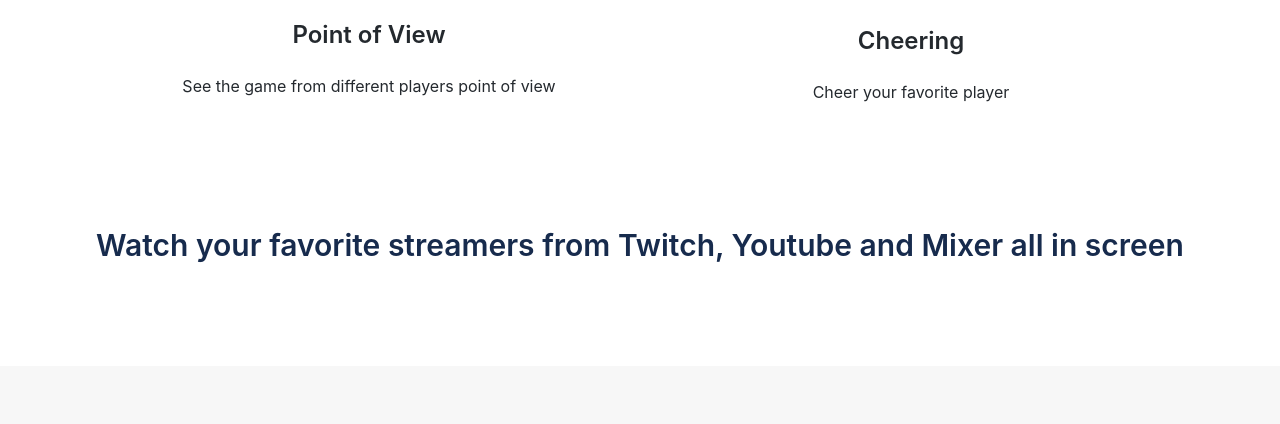
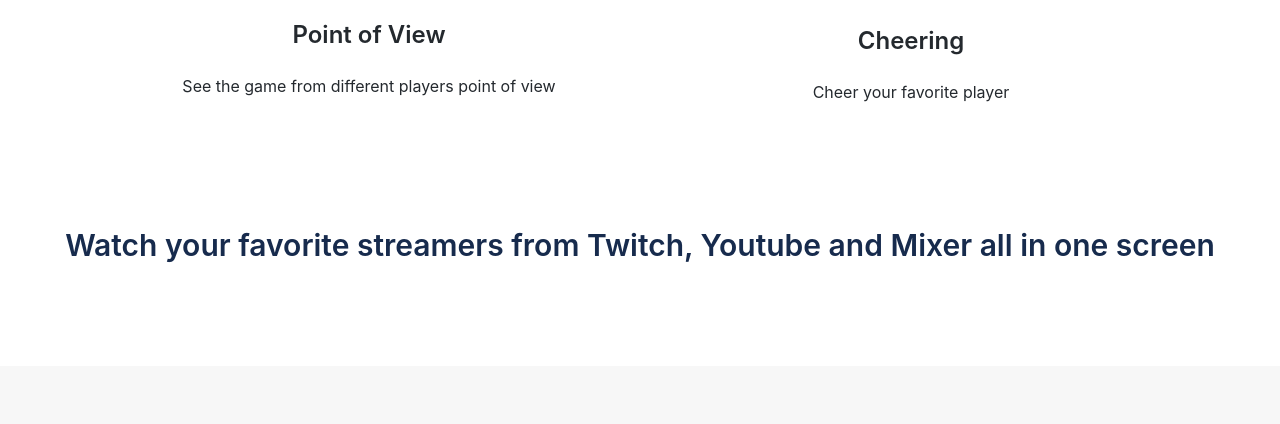
Before and after one commit to tandom-calvin/tandom.github.io, a plain HTML site: page en/index.html in a window 1280 px wide. Shown: the part 550-974 px from the top of the page. Drawn offline with nearby package versions, Linux system fonts and the light colour scheme; files that its build step writes are made by us from their sources; files whose address does not match are found by name.

Commit message:
Deploy website
Deploy website version based on 1ab31a53f50afe5a5269069a010bd52cbb633f9d

```diff
--- a/en/index.html
+++ b/en/index.html
@@ -2,7 +2,7 @@
 </span></div></h2><div><span><p>See the game from different players point of view</p>
 </span></div></div></div><div class="blockElement alignCenter fourByGridBlock imageAlignTop"><div class="blockImage"><img src="/tandom/img/undraw_operating_system.svg"/></div><div class="blockContent"><h2><div><span><p>Cheering</p>
 </span></div></h2><div><span><p>Cheer your favorite player</p>
-</span></div></div></div></div></div></div><div class="productShowcaseSection paddingBottom" style="text-align:center"><h2>Watch your favorite streamers from Twitch, Youtube and Mixer all in screen</h2></div><div class="container lightBackground paddingBottom paddingTop"><div class="wrapper"><div class="gridBlock"><div class="blockElement alignCenter imageAlignSide imageAlignRight twoByGridBlock"><div class="blockContent"><h2><div><span><p>Randomly Generated Theme Colors</p>
+</span></div></div></div></div></div></div><div class="productShowcaseSection paddingBottom" style="text-align:center"><h2>Watch your favorite streamers from Twitch, Youtube and Mixer all in one screen</h2></div><div class="container lightBackground paddingBottom paddingTop"><div class="wrapper"><div class="gridBlock"><div class="blockElement alignCenter imageAlignSide imageAlignRight twoByGridBlock"><div class="blockContent"><h2><div><span><p>Randomly Generated Theme Colors</p>
 </span></div></h2><div><span><p>Each new Docusaurus project has <strong>randomly-generated</strong> theme colors.</p>
 </span></div></div><div class="blockImage"><img src="/tandom/img/undraw_youtube_tutorial.svg"/></div></div></div></div></div><div class="container paddingBottom paddingTop" id="try"><div class="wrapper"><div class="gridBlock"><div class="blockElement alignCenter imageAlignSide imageAlignLeft twoByGridBlock"><div class="blockImage"><img src="/tandom/img/undraw_code_review.svg"/></div><div class="blockContent"><h2><div><span><p>Wonderful SVG Illustrations</p>
 </span></div></h2><div><span><p>To make your landing page more attractive, use illustrations! Check out <a href="https://undraw.co/"><strong>unDraw</strong></a> which provides you with customizable illustrations which are free to use. The illustrations you see on this page are from unDraw.</p>
```
Also changed, not shown: index.html (+1 -1 lines).
